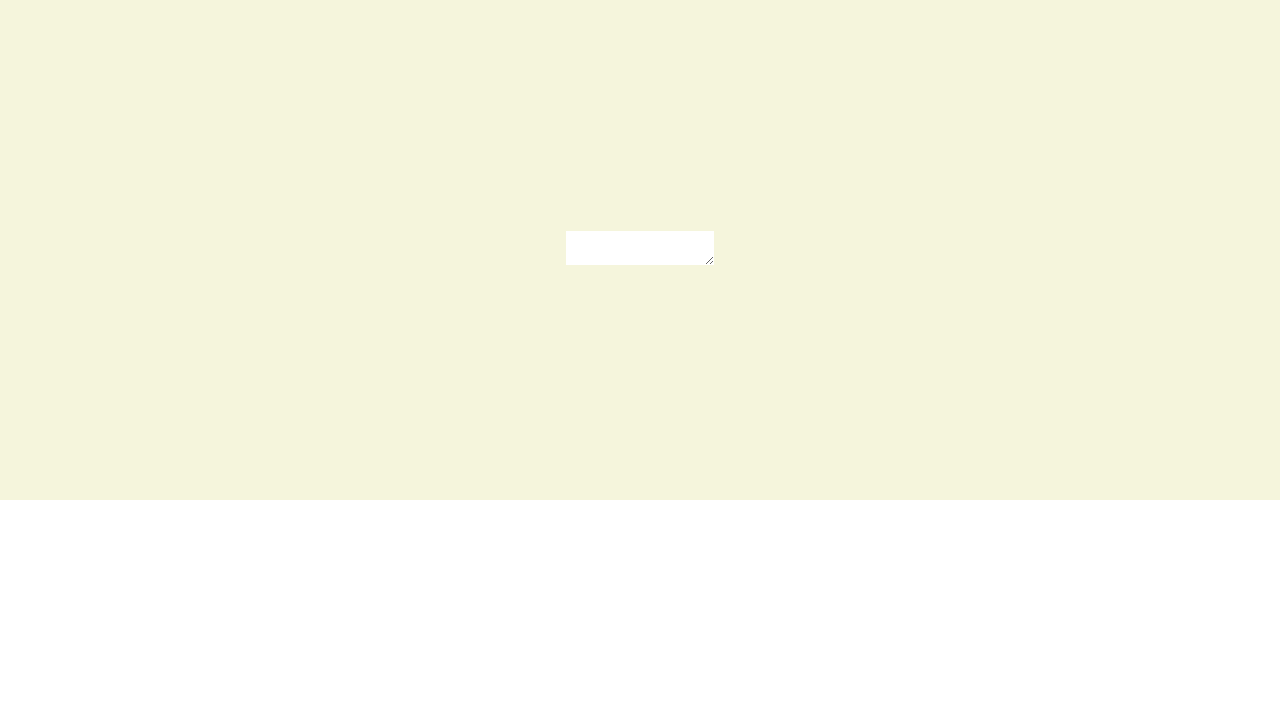
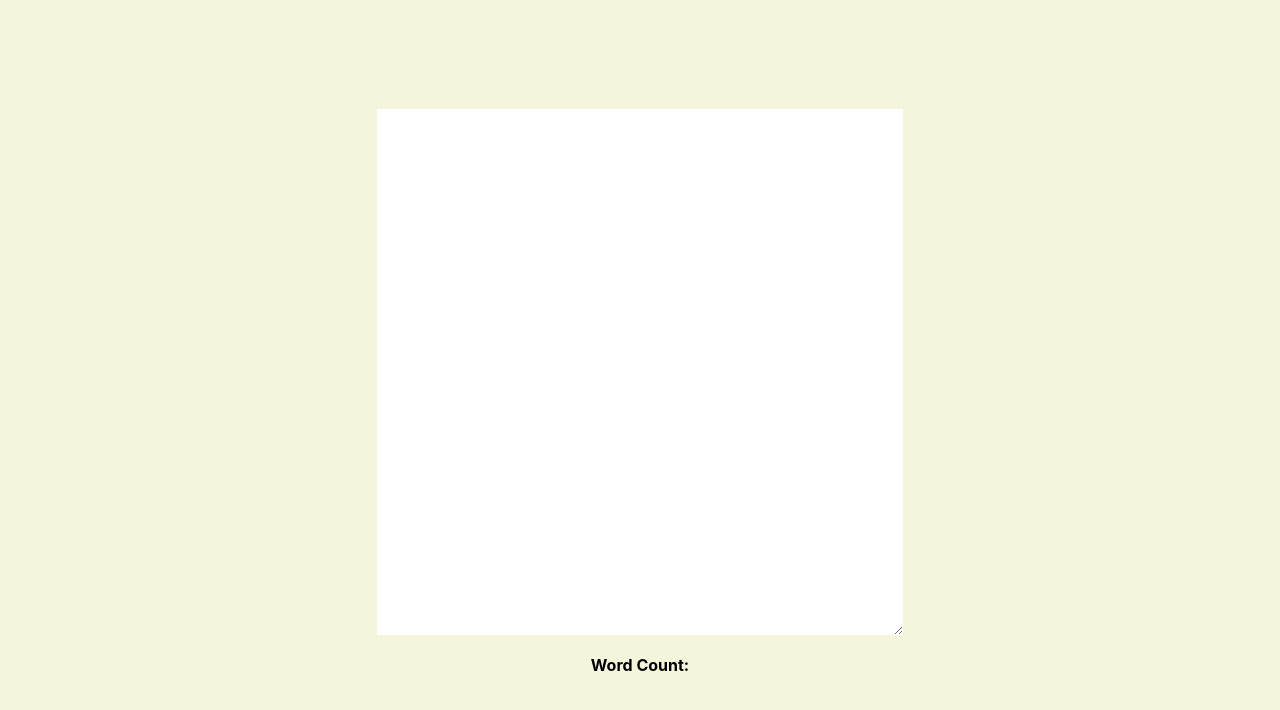
Before and after one commit to kittywizard/weekly-web-dev, a React (Create React App) app in the folder word-count/: page / in a window 1280 px wide. Shown: the top 710 px of the page. Built offline with nearby package versions, Linux system fonts and the light colour scheme.

Commit message:
adding word count component + basic styling

```diff
--- a/word-count/src/App.css
+++ b/word-count/src/App.css
@@ -4,13 +4,18 @@
   display: flex;
   align-items: center;
   justify-content: center;
-  height: 500px;
-
+  flex-direction: column;
+  height: 100vh;
 }
 
 .textarea {
   font-family: 'Courier New', Courier, monospace;
   border: unset;
-  width: 80%;
-  height: 80%;
+  min-width: 500px;
+  min-height: 500px;
+  padding: 1em;
 }
+
+.wordcount {
+  padding: 1em;
+}
--- a/word-count/src/App.js
+++ b/word-count/src/App.js
@@ -1,10 +1,12 @@
 import './App.css';
 import TextBox from './components/TextBox';
+import WordCount from './components/WordCount';
 
 function App() {
   return (
     <div className="App">
       <TextBox />
+      <WordCount />
     </div>
   );
 }
--- /dev/null
+++ b/word-count/src/components/WordCount.js
@@ -0,0 +1,10 @@
+function WordCount() {
+    return (
+        <div className="wordcount">
+            <b>Word Count:</b>
+            <span className="num"></span>
+        </div>
+    )
+}
+
+export default WordCount;
```
